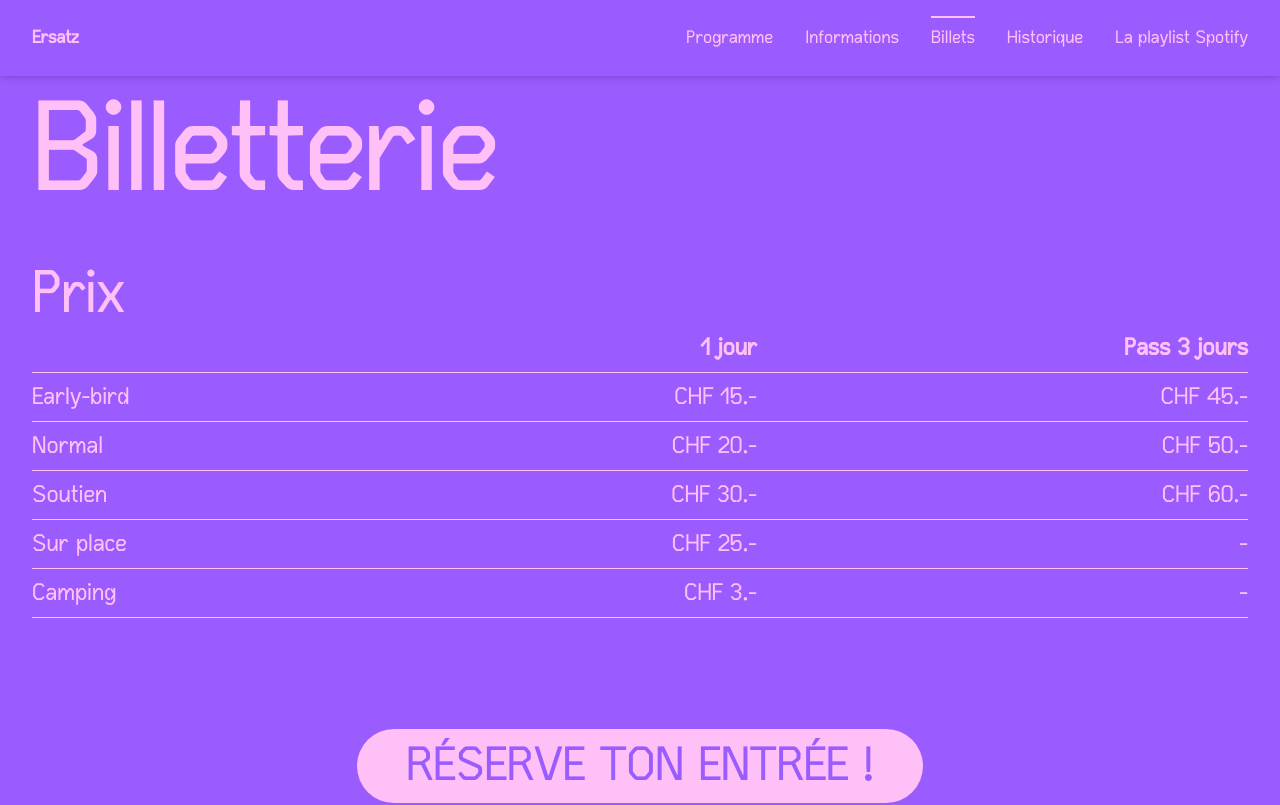
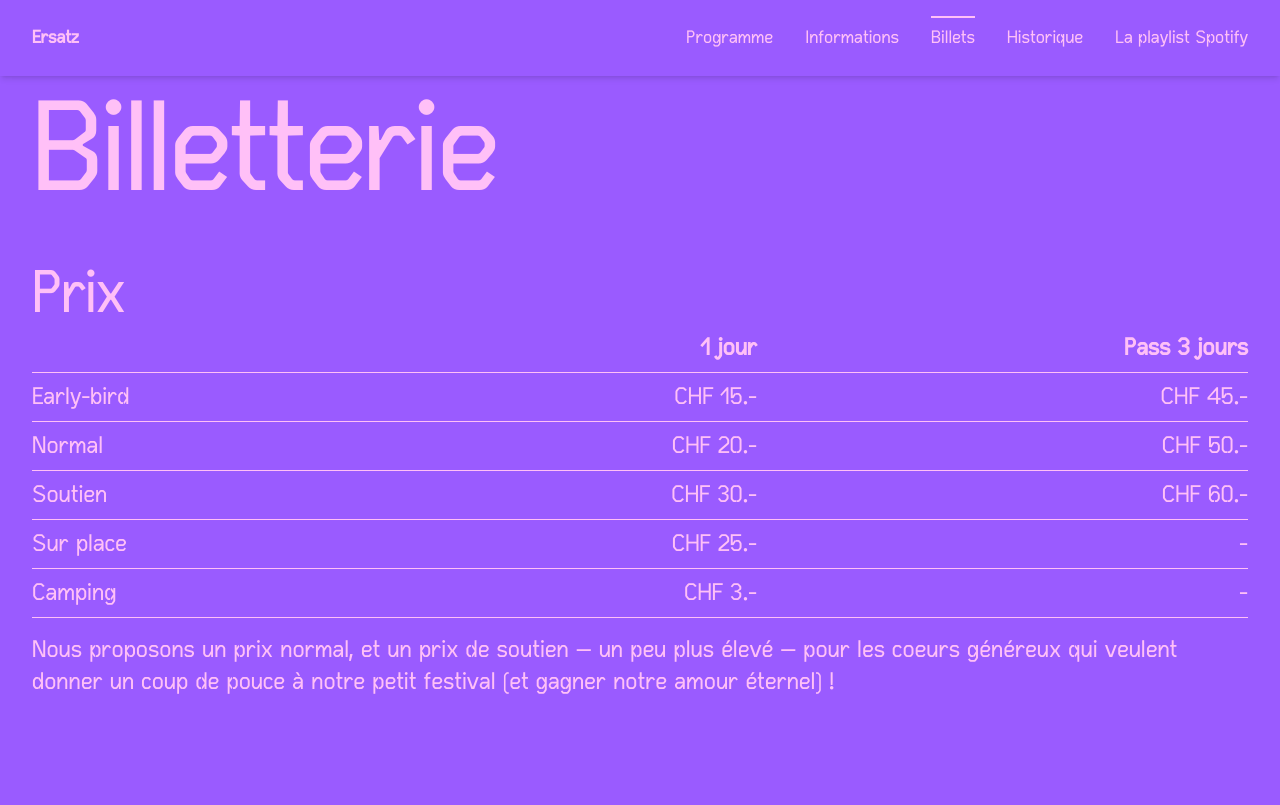
Before and after one commit to ersatz-festival/web-app, a Nuxt app: page /billets in a window 1280 px wide. Shown: the top 805 px of the page. Built offline with nearby package versions, Linux system fonts and the light colour scheme.

Commit message:
billets soutiens

```diff
--- a/pages/billets/index.vue
+++ b/pages/billets/index.vue
@@ -25,6 +25,10 @@
                     </tr>
                 </tbody>
             </table>
+            <p class="mt-4 text-xl md:text-2xl">
+                Nous proposons un prix normal, et un prix de soutien — un peu plus élevé — pour les coeurs généreux qui
+                veulent donner un coup de pouce à notre petit festival (et gagner notre amour éternel) !
+            </p>
         </section>
 
         <section class="mx-auto max-w-7xl px-4 py-6 sm:px-6 lg:px-8">
```
